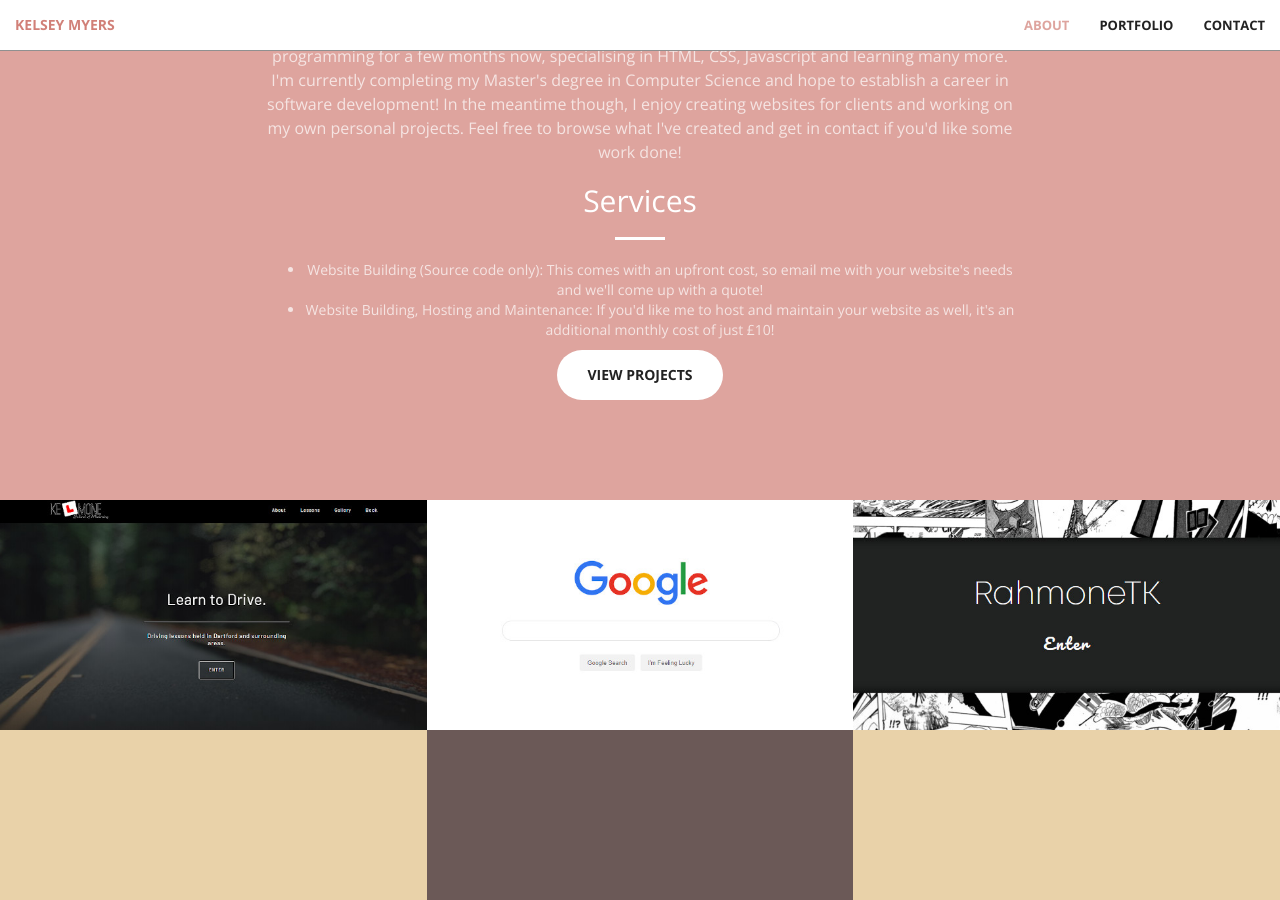
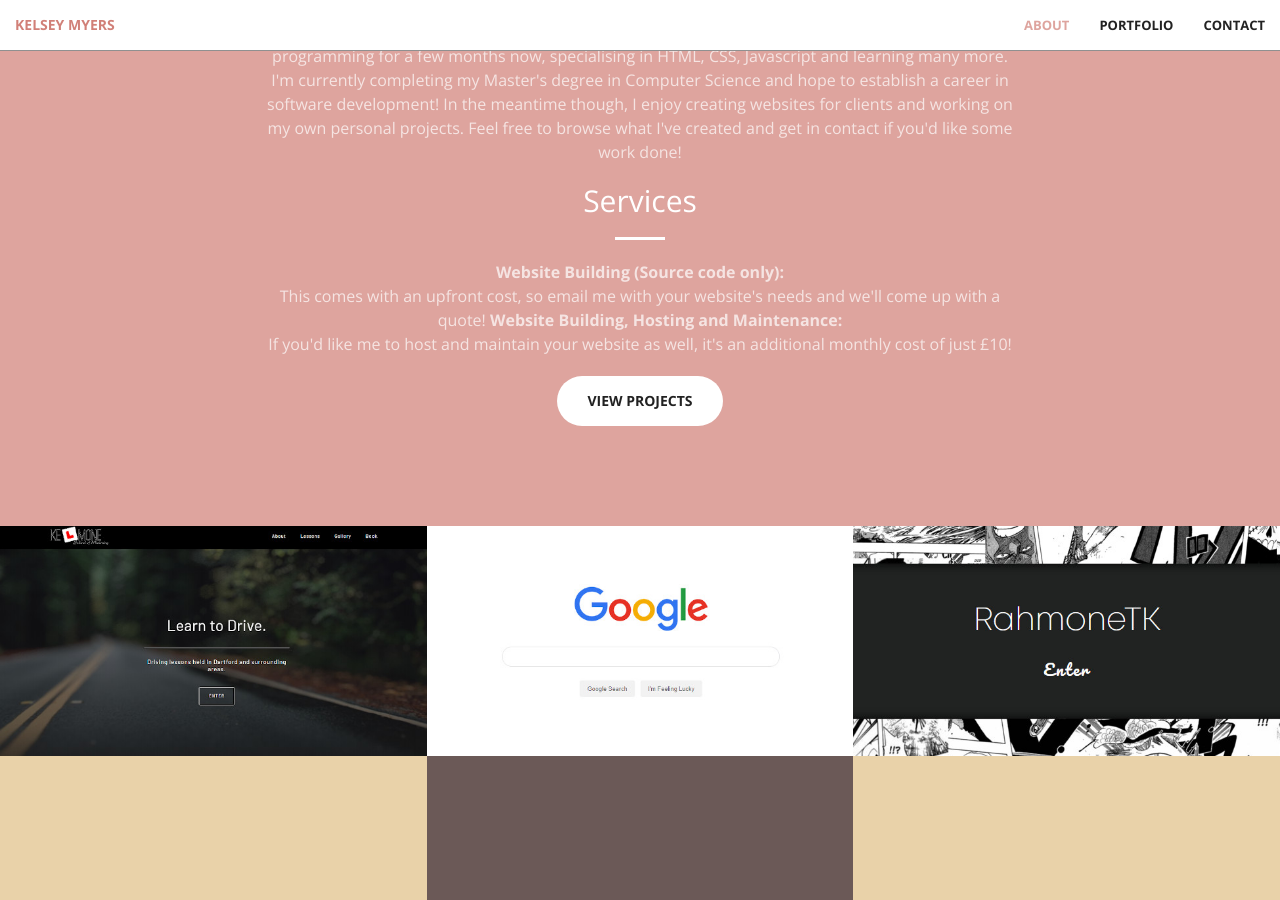
Before and after one commit to kelsey-myers/github-pages, a Jekyll site: the page built from index.html, in a window 1280 px wide and 900 px high, scrolled down 1056 px. Built offline with Jekyll 4.4.1, drawn with Linux system fonts in a browser that asks for light colours.

Commit message:
Adding services

```diff
--- a/_includes/call-to-action.html
+++ b/_includes/call-to-action.html
@@ -7,10 +7,12 @@
                 <p class="text-faded">Hi! I'm Kelsey, a 21 year-old developer from London. I'm a recent law graduate who has been programming for a few months now, specialising in HTML, CSS, Javascript and learning many more. I'm currently completing my Master's degree in Computer Science and hope to establish a career in software development! In the meantime though, I enjoy creating websites for clients and working on my own personal projects. Feel free to browse what I've created and get in contact if you'd like some work done!</p>
                 <h2 class="section-heading">Services</h2>
                 <hr class="light">
-				<ul class="text-faded">
-					<li>Website Building (Source code only): This comes with an upfront cost, so email me with your website's needs and we'll come up with a quote! </li>
-					<li>Website Building, Hosting and Maintenance: If you'd like me to host and maintain your website as well, it's an additional monthly cost of just £10! </li>
-				</ul>
+
+					<p class="text-faded"><strong>Website Building (Source code only):</strong><br>
+					This comes with an upfront cost, so email me with your website's needs and we'll come up with a quote!
+					<strong>Website Building, Hosting and Maintenance:</strong><br>
+					If you'd like me to host and maintain your website as well, it's an additional monthly cost of just £10! </p>
+
 				<a href="#portfolio" class="btn btn-default btn-xl page-scroll">View Projects</a>
             </div>
         </div>
```
